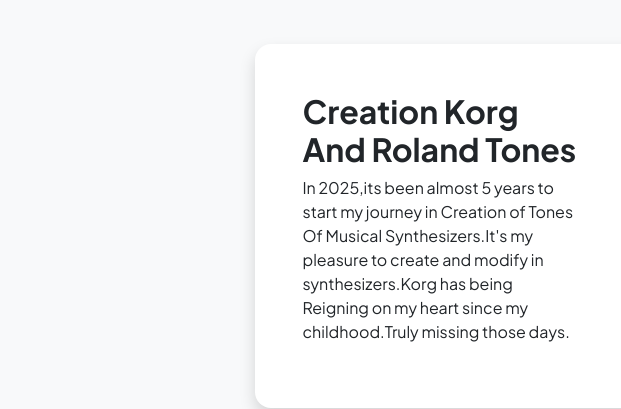
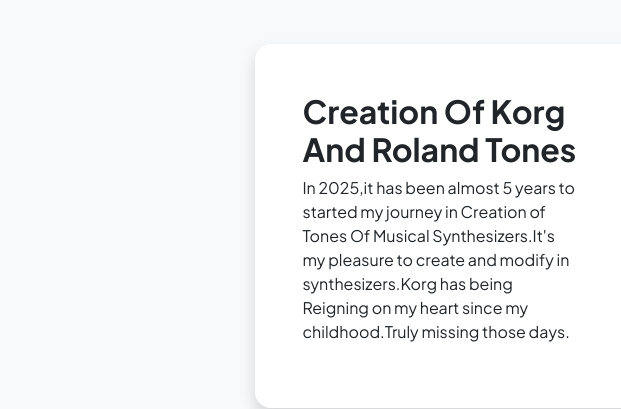
Before and after one commit to vaghelaaakash007/aakashvaghela, a plain HTML site: page projects.html in a window 1280 px wide. Shown: the part 182-591 px from the top of the page, 0-621 px from the left. Drawn offline with nearby package versions, Linux system fonts and the light colour scheme.

Commit message:
Update projects.html

```diff
--- a/projects.html
+++ b/projects.html
@@ -47,8 +47,8 @@
                                 <div class="card-body p-0">
                                     <div class="d-flex align-items-center">
                                         <div class="p-5">
-                                            <h2 class="fw-bolder">Creation Korg And Roland Tones</h2>
-                                            <p>In 2025,its been almost 5 years to start my journey in Creation of Tones Of Musical Synthesizers.It's my pleasure to create and modify in synthesizers.Korg has being Reigning on my heart since my childhood.Truly missing those days.</p>
+                                            <h2 class="fw-bolder">Creation Of Korg And Roland Tones</h2>
+                                            <p>In 2025,it has been almost 5 years to started my journey in Creation of Tones Of Musical Synthesizers.It's my pleasure to create and modify in synthesizers.Korg has being Reigning on my heart since my childhood.Truly missing those days.</p>
                                         </div>
                                         <img class="img-fluid" src="https://www.korg.co.uk/cdn/shop/collections/category-keys_dea5e615-c558-4f21-bf65-290838e56a5d.jpg?v=1682343325&width=2800" alt="..." />
                                     </div>
```
